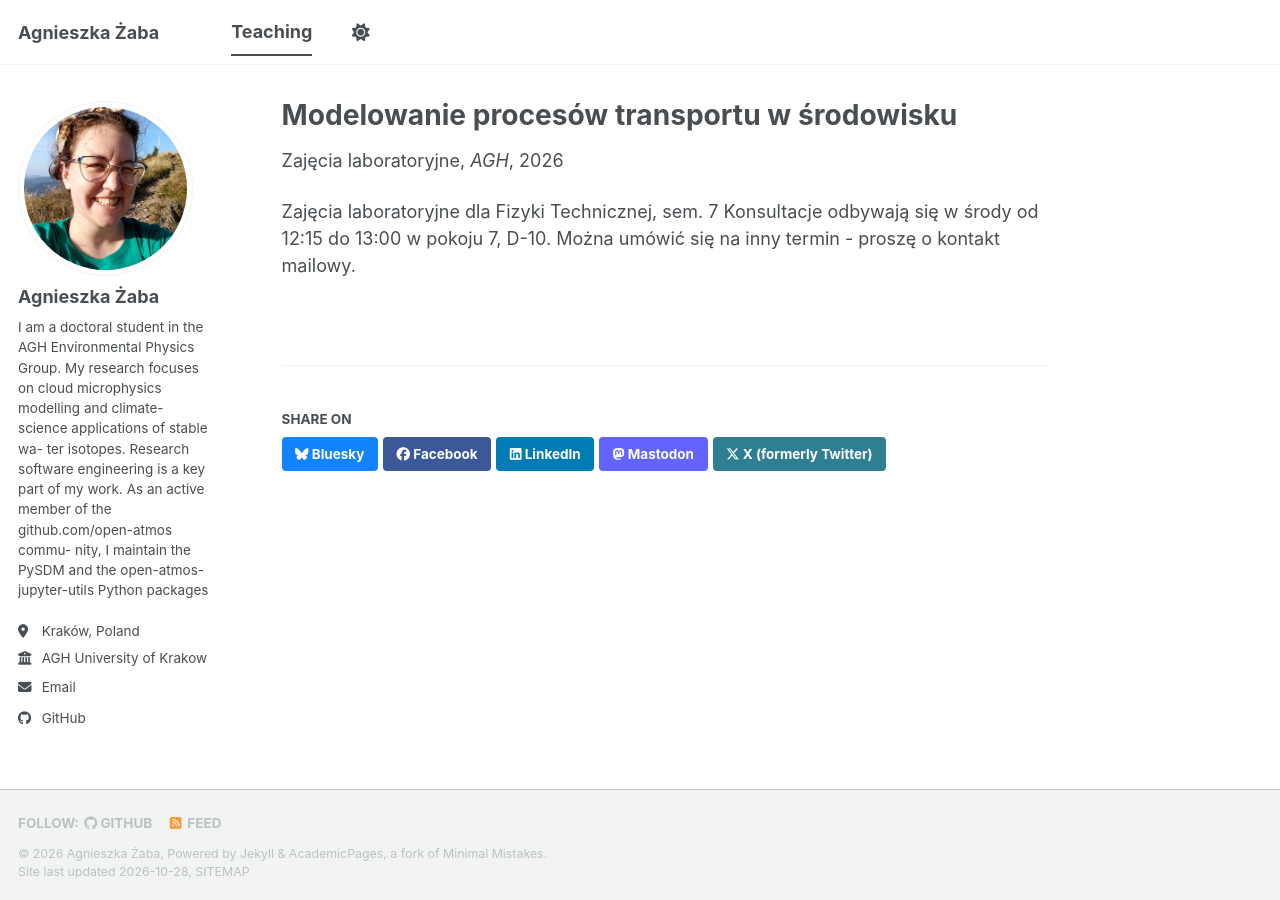
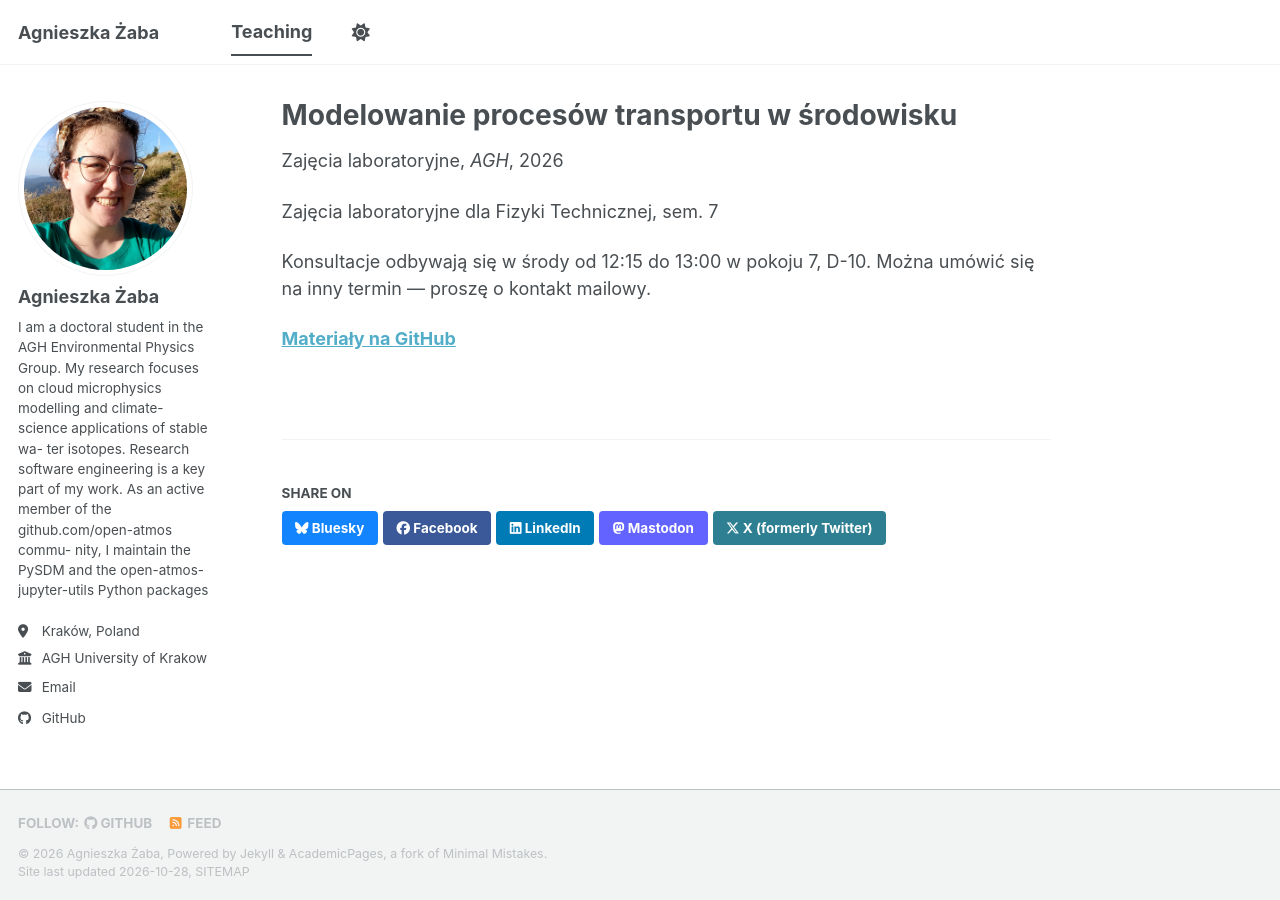
Before and after one commit to AgnieszkaZaba/AgnieszkaZaba.github.io, a Jekyll site: the page built from _teaching/2026-winter-AGH.md, in a window 1280 px wide. Built offline with Jekyll 4.4.1, drawn with Linux system fonts in a browser that asks for light colours; a style sheet for code colours, icons or effects is not loaded.

Commit message:
push to master

```diff
--- a/_teaching/2026-winter-AGH.md
+++ b/_teaching/2026-winter-AGH.md
@@ -9,5 +9,8 @@ location: "Kraków"
 ---
 
 Zajęcia laboratoryjne dla Fizyki Technicznej, sem. 7
+
 Konsultacje odbywają się w środy od 12:15 do 13:00 w pokoju 7, D-10.
-Można umówić się na inny termin - proszę o kontakt mailowy.
+Można umówić się na inny termin --- proszę o kontakt mailowy.
+
+**[Materiały na GitHub](https://github.com/AgnieszkaZaba/Procesy-transportu)**
```
